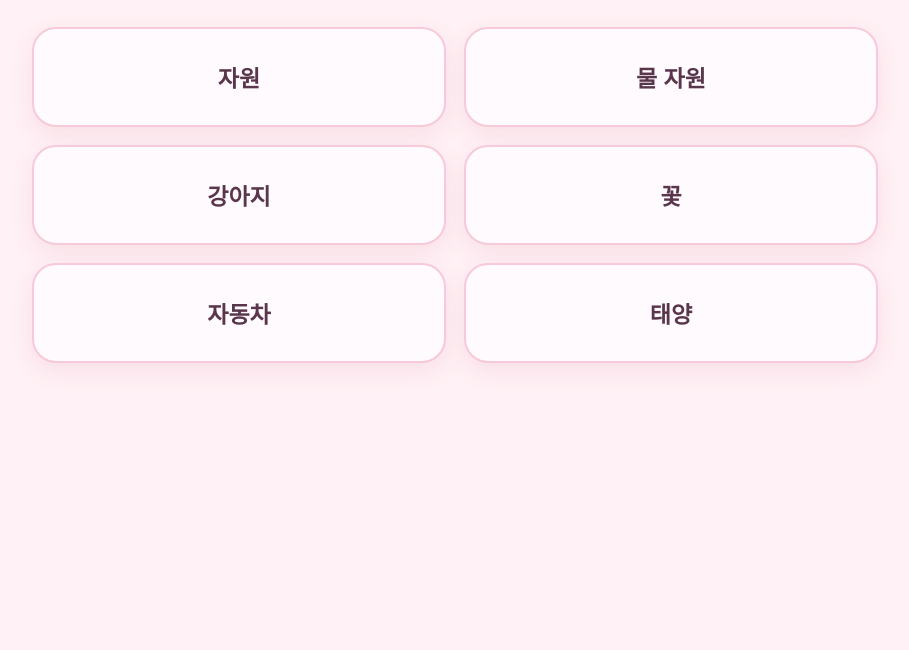
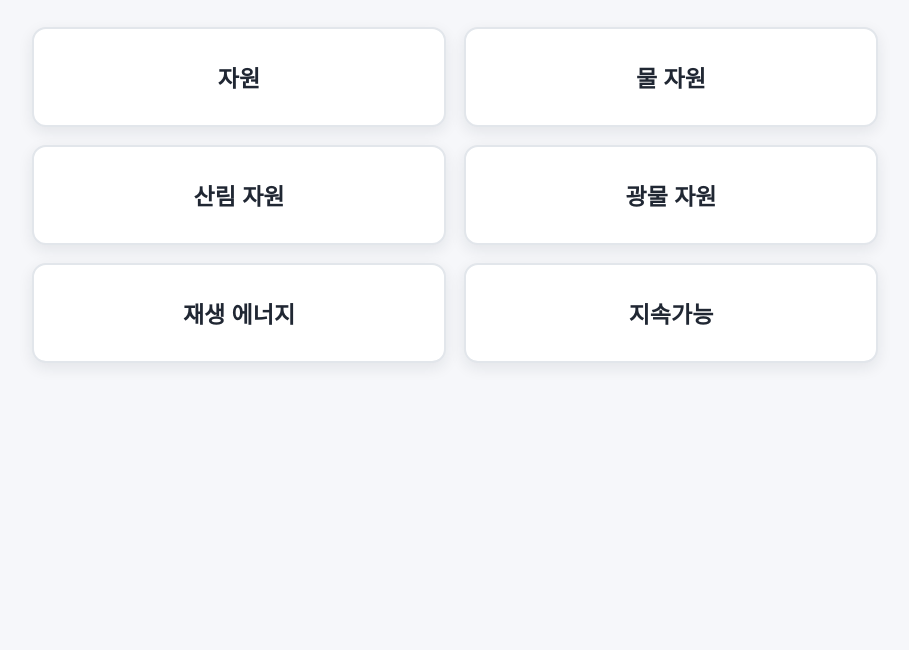
Before and after one commit to dongaelesci-team/word-learning-test, a plain HTML site: page test-index.html in a window 1280 px wide. Shown: the part 150-800 px from the top of the page, without its empty margins (185-1094 px from the left). Drawn offline with Linux system fonts and the light colour scheme.

Commit message:
Add files via upload

```diff
--- a/test-index.html
+++ b/test-index.html
@@ -1,4 +1,4 @@
-<!doctype html><html lang="ko"><head><meta charset="utf-8"><meta name="viewport" content="width=device-width, initial-scale=1"><title>단어 학습</title><style>:root{--bg:#fff1f5;--card:#ffffff;--button:#fffafe;--text:#59364c;--muted:#856d7b;--accent:#e66d9b;--accentText:#ffffff;--border:#f7c9d9;--imagebg:#fff7f9;--radius:24px;--shadow:0 8px 22px #c8648b20;}
+<!doctype html><html lang="ko"><head><meta charset="utf-8"><meta name="viewport" content="width=device-width, initial-scale=1"><title>단어 학습</title><style>:root{--bg:#f6f7fa;--card:#ffffff;--button:#ffffff;--text:#202733;--muted:#747b85;--accent:#222a38;--accentText:#ffffff;--border:#e2e6eb;--imagebg:#f5f6f8;--radius:14px;--shadow:0 5px 15px #15203316;}
 *{box-sizing:border-box}body{margin:0;font-family:Arial,"Noto Sans KR",sans-serif;background:var(--bg);color:var(--text)}
 .site{width:min(92%,870px);margin:0 auto;padding:45px 12px 70px;text-align:center}
 h1{font-size:clamp(28px,5vw,40px);margin:8px 0 10px}.subtitle{color:var(--muted);margin:0 0 30px;line-height:1.6}
@@ -11,7 +11,7 @@ h1{font-size:clamp(28px,5vw,40px);margin:8px 0 10px}.subtitle{color:var(--muted)
 .description{font-size:18px;line-height:1.8;white-space:pre-wrap;overflow-wrap:anywhere}.back{margin-top:22px;background:var(--accent);color:var(--accentText);border:0;border-radius:14px;padding:13px 25px;font-weight:700;font-size:16px;cursor:pointer}
 [hidden]{display:none!important}@media(max-width:580px){.grid{grid-template-columns:1fr}.site{padding-top:26px}.word-btn{min-height:79px}}
 </style></head><body><main class="site"><section id="home"><h1 id="title"></h1><p id="subtitle" class="subtitle"></p><div id="buttons" class="grid"></div></section><section id="detail" hidden><div class="card"><h1 id="wordTitle"></h1><div class="image-frame" id="frame"><img id="picture" alt=""></div><p id="description" class="description"></p><button class="back" id="back">🏠 처음으로</button></div></section></main><script>
-const data={"settings":{"title":"🌱자원과 에너지 핵심 용어🌱","subtitle":"궁금한 단어를 선택하세요.","theme":"pastel"},"words":[{"name":"자원","description":"우리 생활에 이용하는 다양한 원료예요.","image":"images/word1.gif"},{"name":"물 자원","description":"강, 호수, 지하수 등에서 얻을 수 있는 자원이에요.","image":"images/word2.gif"},{"name":"강아지","description":"강아지는 사람과 친하게 지내는 반려동물이에요.","image":"images/word3.gif"},{"name":"꽃","description":"꽃은 다양한 색과 향기를 가지고 있어요.","image":"images/word4.gif"},{"name":"자동차","description":"자동차는 사람을 태우고 이동하는 교통수단이에요.","image":"images/word5.gif"},{"name":"태양","description":"태양은 지구에 빛과 열을 주는 별이에요.","image":"images/word6.gif"}]};
+const data={"settings":{"title":"🌱자원과 에너지 핵심 용어⛏️","subtitle":"궁금한 단어를 선택하세요.","theme":"minimal"},"words":[{"name":"자원","description":"사람들이 생활하거나 물건을 만드는 데 이용하는 원료예요.","image":"images/word1.gif"},{"name":"물 자원","description":"마시거나 농사를 짓고 물건을 만드는 등 여러 가지 용도로 이용하는 물을 말해요.","image":"images/word2.gif"},{"name":"산림 자원","description":"숲에서 얻어 생활에 이용하는 나무, 버섯, 열매 등을 말해요.","image":"images/word3.gif"},{"name":"광물 자원","description":"땅속에서 얻어 우리 생활에 이용하는 철광석, 석회석 등의 물질을 말해요.","image":"images/word4.gif"},{"name":"재생 에너지","description":"햇빛, 바람, 물 등 자연에서 계속 보충되는 자원을 이용하여 얻는 에너지예요.","image":"images/word5.gif"},{"name":"지속가능","description":"현재 세대의 필요를 충족하면서 미래 세대가 사용할 에너지를 보존하는 것이에요.","image":"images/word6.gif"}]};
 const byId=id=>document.getElementById(id);
 byId('title').textContent=data.settings.title;
 byId('subtitle').textContent=data.settings.subtitle;
```
